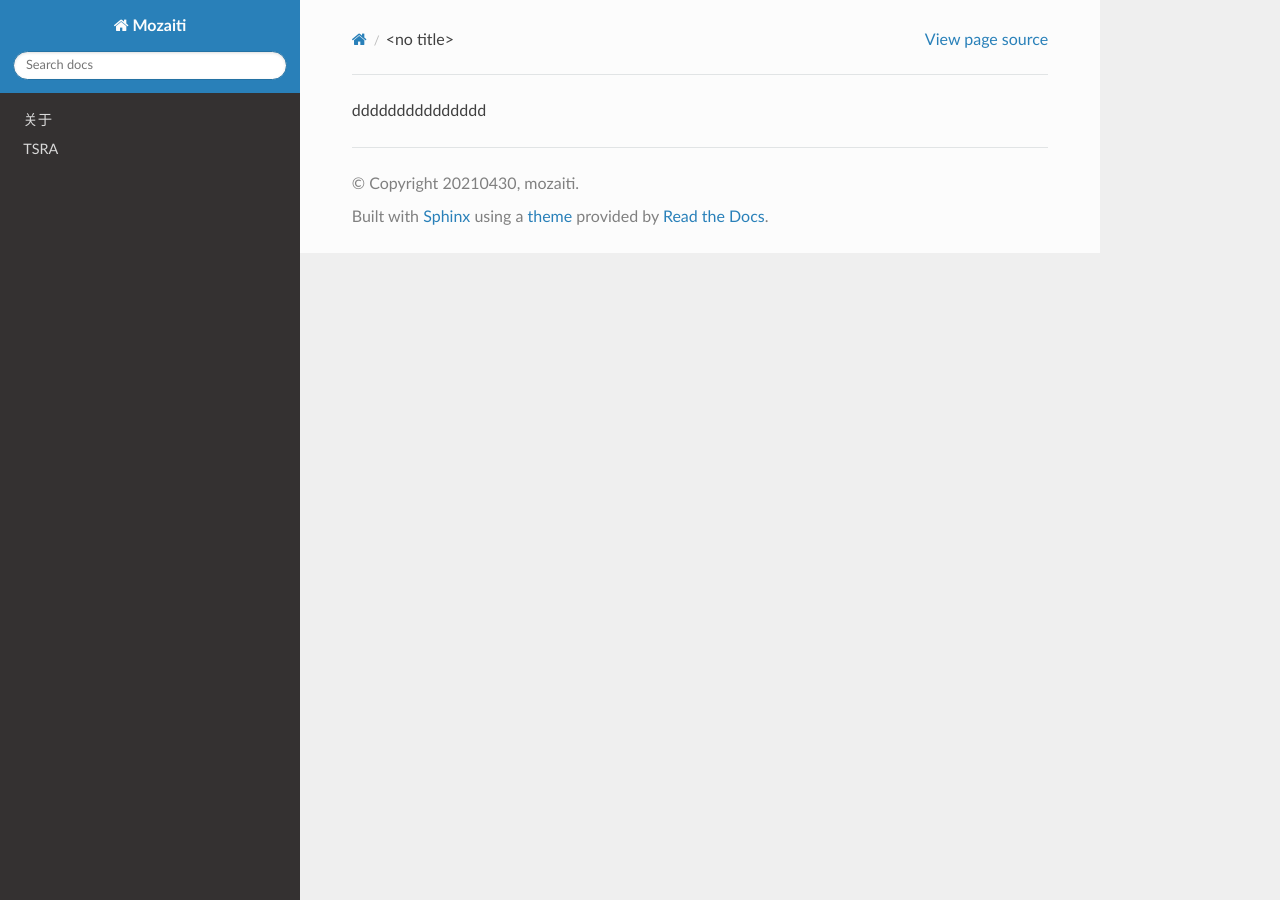
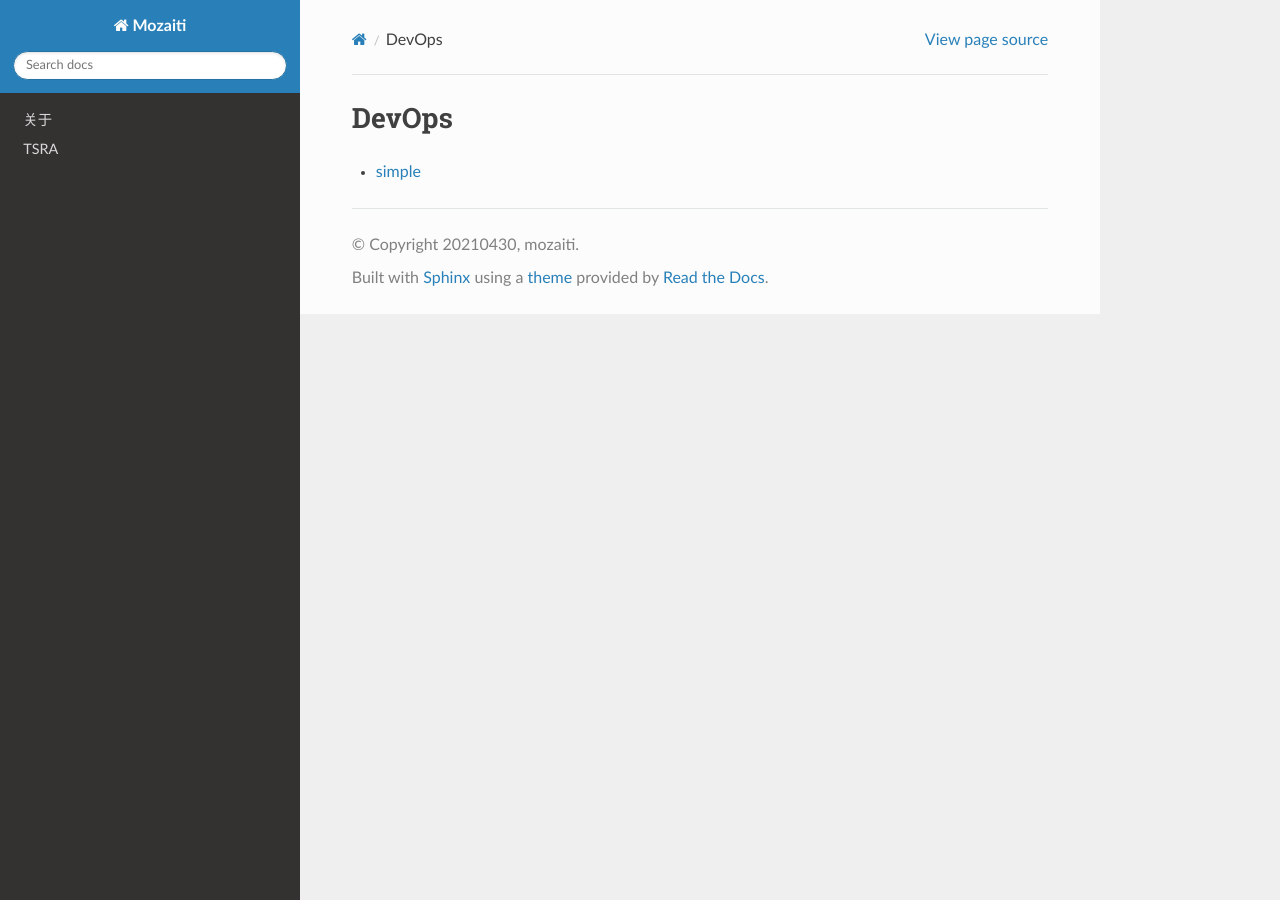
Before and after one commit to timhuang5129/mozaiti, a Sphinx documentation site: the page built from source/tsra/devops/index.rst, in a window 1280 px wide. Built offline with Sphinx 7.4.7 and the Read the Docs theme 2.0.0, drawn with Linux system fonts in a browser that asks for light colours; pages that are not in the unit, such as notebooks, are missing from menus.

Commit message:
Update index.rst

```diff
--- a/source/tsra/devops/index.rst
+++ b/source/tsra/devops/index.rst
@@ -1 +1,6 @@
-ddddddddddddddd
+DevOps
+===================
+.. toctree::
+   :maxdepth: 6
+
+   docs/base
```
